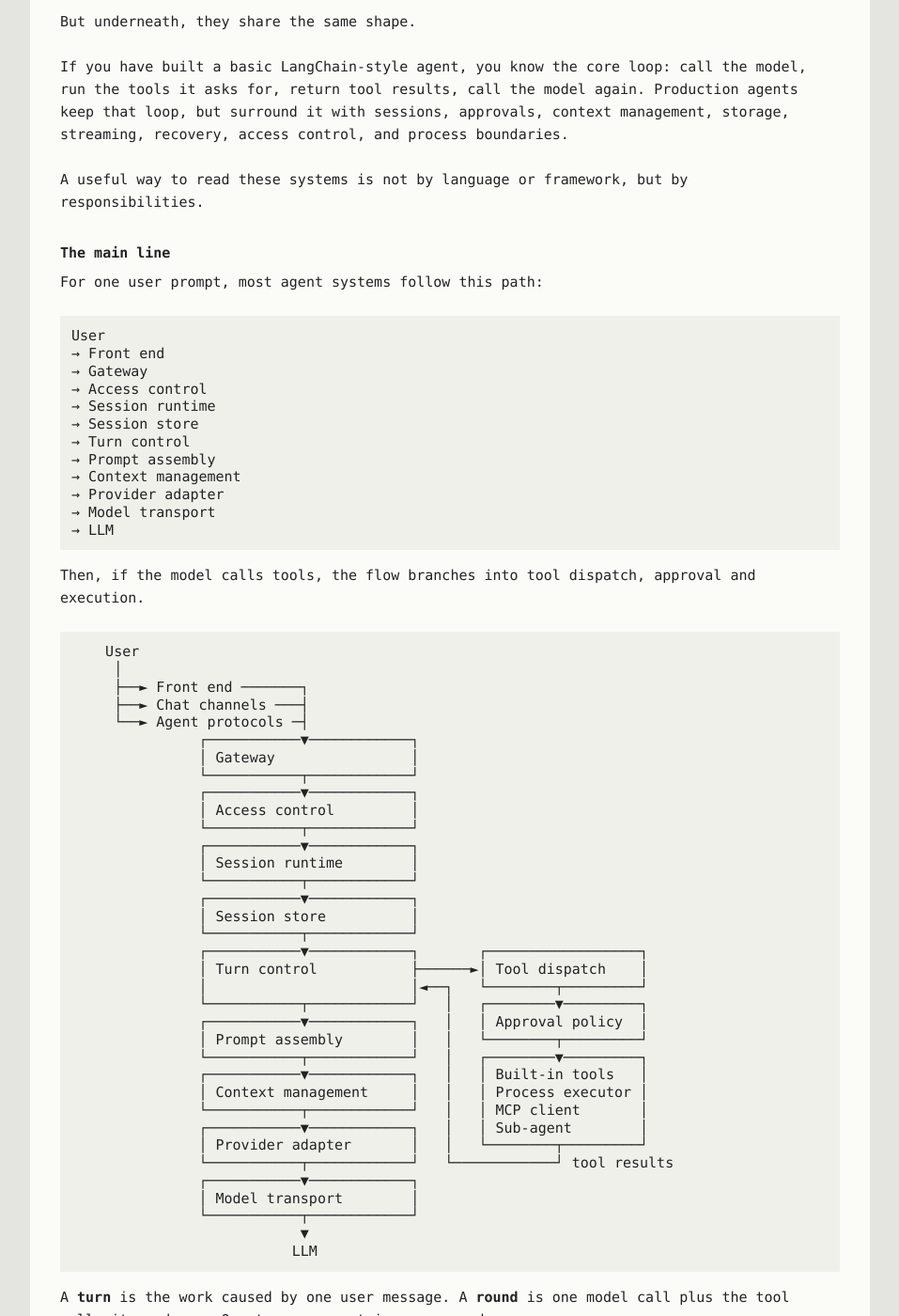
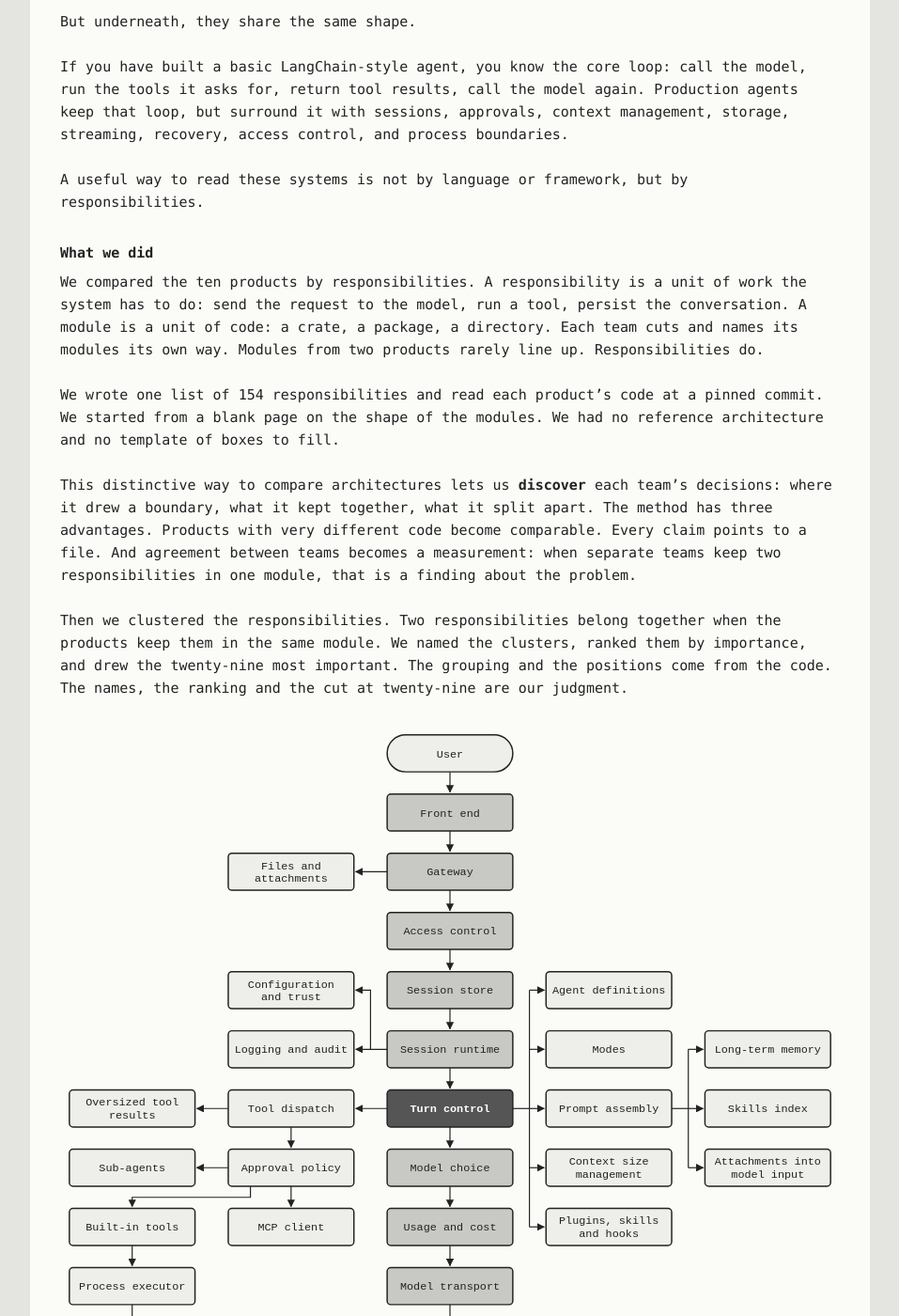
Before and after one commit to the-guish/the-dog-ate-my-typewriter, a Jekyll site: the page built from _posts/2026-11-02-the-common-anatomy-of-open-source-agents.md, in a window 1280 px wide and 1400 px high, scrolled down 391 px. Shown: the whole window at 94% size, without its empty margins (161-1118 px from the left). Built offline with Jekyll 4.4.1, drawn with Linux system fonts in a browser that asks for light colours; our own code applies the rules of GitHub Pages for plain Markdown files; some of the changed text lies outside the part shown.

Commit message:
method
Signed-off-by: Luis Castro <dev@guish.in>

```diff
--- a/_posts/2026-11-02-the-common-anatomy-of-open-source-agents.md
+++ b/_posts/2026-11-02-the-common-anatomy-of-open-source-agents.md
@@ -11,6 +11,21 @@ But underneath, they share the same shape.
 If you have built a basic LangChain-style agent, you know the core loop: call the model, run the tools it asks for, return tool results, call the model again. Production agents keep that loop, but surround it with sessions, approvals, context management, storage, streaming, recovery, access control, and process boundaries.
 
 A useful way to read these systems is not by language or framework, but by responsibilities.
+
+## What we did
+
+We compared the ten products by responsibilities. A responsibility is a unit of work the system has to do: send the request to the model, run a tool, persist the conversation. A module is a unit of code: a crate, a package, a directory. Each team cuts and names its modules its own way. Modules from two products rarely line up. Responsibilities do.
+
+We wrote one list of 154 responsibilities and read each product's code at a pinned commit. We started from a blank page on the shape of the modules. We had no reference architecture and no template of boxes to fill.
+
+This distinctive way to compare architectures lets us __discover__ each team's decisions: where it drew a boundary, what it kept together, what it split apart. The method has three advantages. Products with very different code become comparable. Every claim points to a file. And agreement between teams becomes a measurement: when separate teams keep two responsibilities in one module, that is a finding about the problem.
+
+Then we clustered the responsibilities. Two responsibilities belong together when the products keep them in the same module. We named the clusters, ranked them by importance, and drew the twenty-nine most important. The grouping and the positions come from the code. The names, the ranking and the cut at twenty-nine are our judgment.
+
+![The twenty-nine clusters of responsibilities: the main line from the user to the model runs down the middle, the tool side branches left from Turn control, the prompt side right]({{ '/assets/images/agent-clusters.svg' | relative_url }})
+
+
+That provides a wider glance. The rest of this article follows the main flow only: the path of one prompt from the user to the model and back, with the branch for tools.
 
 ## The main line
 
```
Also changed, not shown: assets/images/agent-clusters.svg (added).
